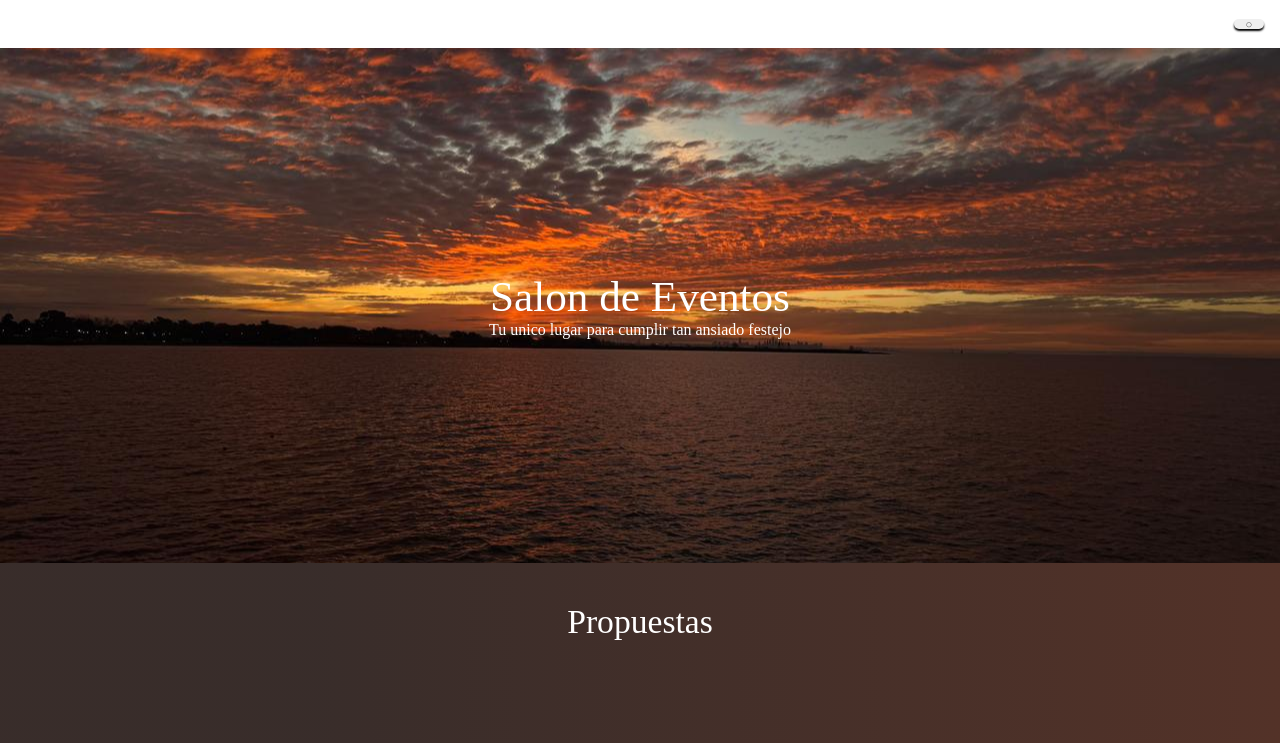
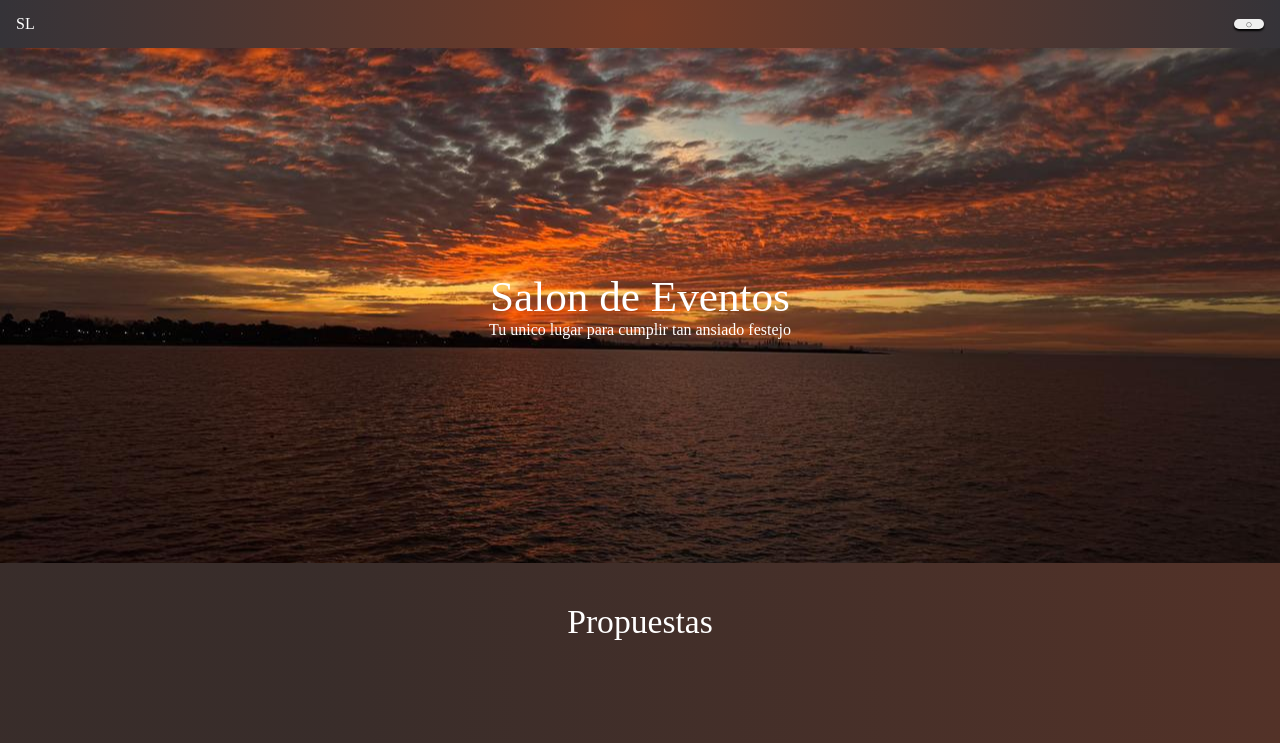
Before and after one commit to WalterAltamirano/SalonDeEventos, a React (Vite) app: page /home in a window 1280 px wide. Shown: the top 743 px of the page. Built offline with nearby package versions, Linux system fonts and the light colour scheme; a web font is replaced by a local one.

Commit message:
refac: agrego colores respetando hero image

```diff
--- a/src/components/NavBar.jsx
+++ b/src/components/NavBar.jsx
@@ -1,12 +1,13 @@
 import '../styles/index.css'
 import '../styles/navbar.css'
 import { Link } from 'react-router'
-import { useState } from 'react'
+import { useState, useRef } from 'react'
 const NavBar = () => {
 
     const [isActiveNav, setIsActiveNav] = useState(false);
 
-
+    //Manejar la forma de que redireccione al elemento al clickear el nav.
+    const inicio = useRef(null);
     return(
         <header>
             <span>SL</span> {/* Cambiar por un icono */}
--- a/src/styles/navbar.css
+++ b/src/styles/navbar.css
@@ -1,11 +1,9 @@
-
-
-
 header, nav, ul {
     display: flex;
 }
 
 header {
+    background: radial-gradient(circle,rgba(117, 60, 39, 1) 0%, rgba(53, 51, 56, 1) 100%, rgba(57, 37, 32, 1) 50%);
     justify-content: space-between;
     align-items: center;
     margin: 0;
@@ -21,6 +19,7 @@ nav {
     padding: 0.7em 0em;
 }
 .nav-active {
+
 }
 .nav-deactive {
 
```
